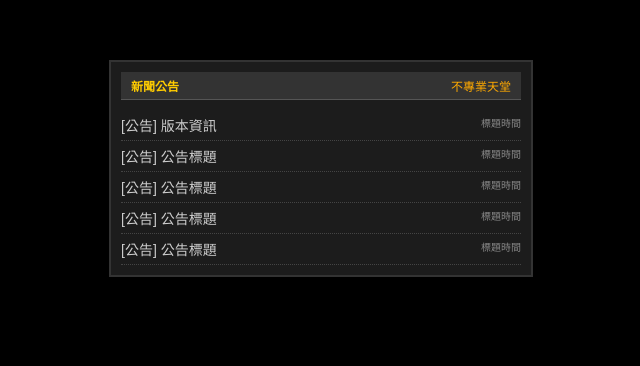
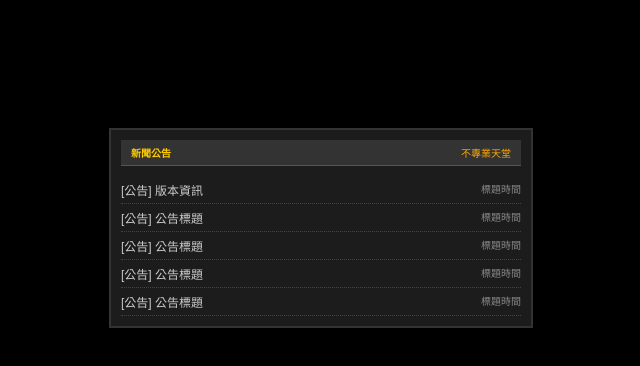
Before and after one commit to yashior/test, a website: page phantom/815/Notice.html in a window 1280 px wide. Shown: the part 172-538 px from the top of the page, without its empty margins (319-959 px from the left). Drawn offline with Linux system fonts and the light colour scheme.

Commit message:
Update Notice.html

```diff
--- a/phantom/815/Notice.html
+++ b/phantom/815/Notice.html
@@ -11,7 +11,7 @@
       display: flex;
       justify-content: center;
       align-items: center;
-      height: 85vh;
+      height: 100vh;
       margin: 0;
     }
 
@@ -30,14 +30,14 @@
       background-color: #333;
       color: #ffcc00;
       padding: 5px 10px;
-      font-size: 12px;
+      font-size: 10px;
       font-weight: bold;
       border-bottom: 1px solid #555;
     }
 
     .header .server {
       color: #ffaa00;
-      font-size: 12px;
+      font-size: 10px;
       font-weight: normal;
     }
 
@@ -50,7 +50,7 @@
       justify-content: space-between;
       padding: 5px 0;
       border-bottom: 1px dotted #444;
-      font-size: 14px;
+      font-size: 12px;
       color: #cccccc;
     }
 
```
